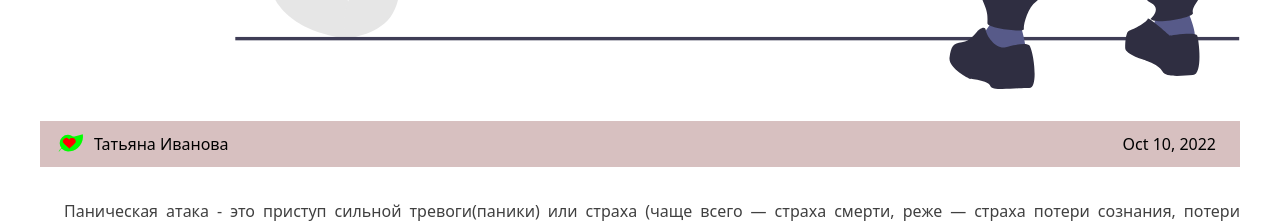
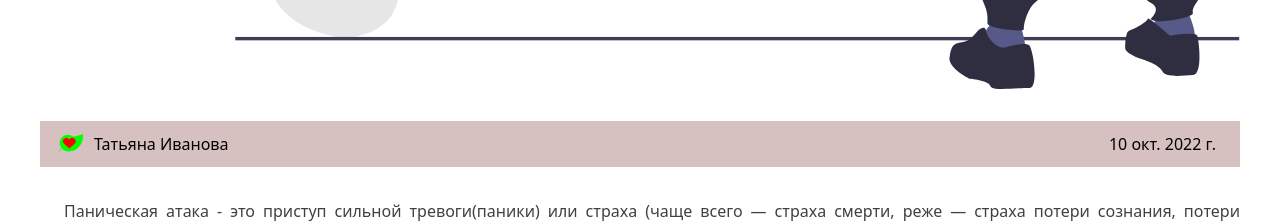
Before and after one commit to Dominic-N1/tanusha-next-blog, a Next.js app: page /blog/attack-stop in a window 1280 px wide. Shown: the part 1120-1343 px from the top of the page. Built offline with nearby package versions, Linux system fonts and the light colour scheme.

Commit message:
date to ru in each post

```diff
--- a/pages/blog/[slug].tsx
+++ b/pages/blog/[slug].tsx
@@ -4,11 +4,12 @@ import matter from "gray-matter";
 import { marked } from "marked";
 import Link from "next/link";
 import Image from "next/image";
-import Layout from "../../components/Layout";
-import CategoryLabel from "../../components/CategoryLabel";
-import dateFormatter from "../../utils/dateFormatter";
-import Canvas from "../../components/Canvas";
+import Layout from "@/components/Layout";
+import CategoryLabel from "@/components/CategoryLabel";
+import dateFormatter from "@/utils/dateFormatter";
+import Canvas from "@/components/Canvas";
 import { GetStaticProps, GetStaticPaths } from "next";
+import { dateRu } from "@/utils/dateFormatter";
 
 interface PostPageint {
   title: string;
@@ -61,7 +62,7 @@ export default function PostPage({
             </Canvas>
             <h4>{author}</h4>
           </div>
-          <div className="mr-4">{date}</div>
+          <div className="mr-4">{dateRu(date)}</div>
         </div>
 
         <div className="blog-text text-gray-800 mt-2 text-justify indent-6">
```
